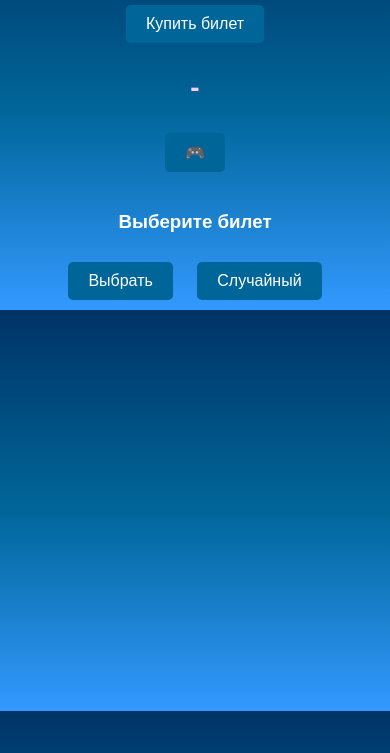
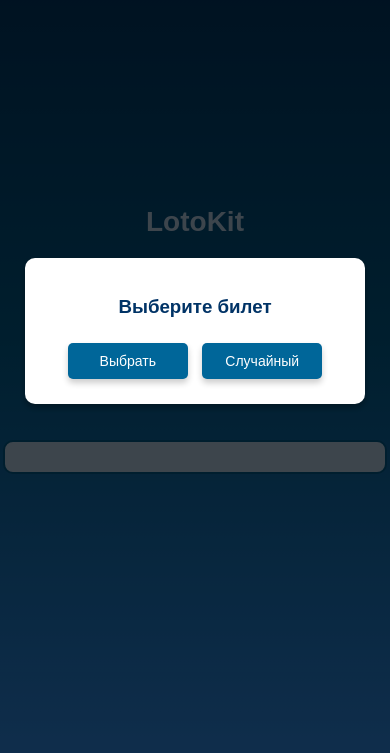
Before and after one commit to kitabski/telegram-lotto, a plain HTML site: page game.html in a window 390 px wide. Shown: the part 91-844 px from the top of the page. Drawn offline with Linux system fonts and the light colour scheme.

Commit message:
game.html

```diff
--- a/game.html
+++ b/game.html
@@ -6,7 +6,7 @@
     <title>LotoKit Game</title>
     <script src="app.js" defer></script>
     <style>
-        /* Общие стили из app.js */
+        /* Общие стили */
         body {
             font-family: Arial, sans-serif;
             margin: 0;
@@ -14,18 +14,28 @@
             text-align: center;
             background: linear-gradient(to bottom, #003366, #006699, #3399ff); /* Морская тема */
             color: white;
+            display: flex;
+            flex-direction: column;
+            align-items: center;
+            justify-content: center;
+            min-height: 100vh;
         }
 
         .container {
-            max-width: 100%;
-            margin: 0 auto;
-            padding: 10px;
+            width: 100%;
+            max-width: 800px;
+            padding: 20px;
+            box-sizing: border-box;
+            display: flex;
+            flex-direction: column;
+            align-items: center;
+            gap: 20px;
         }
 
         h1 {
             font-size: 36px;
-            margin-bottom: 10px;
             color: #cce7ff; /* Светло-голубой */
+            margin-bottom: 20px;
         }
 
         .animated-number {
@@ -39,34 +49,162 @@
             justify-content: center;
         }
 
-        /* Кнопки и другие стили из app.js */
+        .grid {
+            display: grid;
+            grid-template-columns: repeat(10, 1fr); /* 10 столбцов */
+            gap: 5px;
+            margin: 10px 0;
+            width: 100%;
+        }
+
+        .grid .cell {
+            width: 100%;
+            aspect-ratio: 1; /* Квадратные ячейки */
+            background-color: #cce7ff;
+            border: 1px solid #ffffff;
+            border-radius: 50%;
+            font-size: 12px;
+            font-weight: bold;
+            display: flex;
+            align-items: center;
+            justify-content: center;
+            color: #003366;
+        }
+
+        .grid .cell.red {
+            background-color: #ff6666; /* Красный */
+            color: white;
+        }
+
+        .ticket {
+            display: grid;
+            grid-template-columns: repeat(9, 1fr); /* 9 столбцов */
+            gap: 5px;
+            padding: 15px;
+            border: 2px solid #006699;
+            border-radius: 10px;
+            background-color: #cce7ff;
+            width: 100%;
+        }
+
+        .ticket .cell {
+            width: 100%;
+            aspect-ratio: 1; /* Квадратные ячейки */
+            background-color: white;
+            border: 1px solid #006699;
+            font-size: 14px;
+            font-weight: bold;
+            display: flex;
+            align-items: center;
+            justify-content: center;
+        }
+
+        .ticket .cell.marked {
+            background-color: #66ccff; /* Голубой */
+            color: white;
+        }
+
+        .button-container {
+            display: flex;
+            justify-content: center;
+            gap: 20px;
+        }
+
         button {
             padding: 10px 20px;
             font-size: 16px;
-            margin: 10px;
             background-color: #006699;
             color: white;
             border: none;
             border-radius: 5px;
             cursor: pointer;
+            box-shadow: 0 4px 6px rgba(0, 0, 0, 0.2);
+            transition: all 0.3s;
         }
 
         button:hover {
             background-color: #003366;
+            transform: scale(1.05);
+        }
+
+        button:disabled {
+            background-color: #999;
+            cursor: not-allowed;
+        }
+
+        /* Модальное окно */
+        .modal {
+            display: none;
+            position: fixed;
+            top: 0;
+            left: 0;
+            width: 100%;
+            height: 100%;
+            background-color: rgba(0, 0, 0, 0.7);
+            display: flex;
+            justify-content: center;
+            align-items: center;
+            z-index: 1000;
+        }
+
+        .modal-content {
+            background-color: white;
+            border-radius: 10px;
+            padding: 20px;
+            text-align: center;
+            width: 300px;
+            box-shadow: 0 4px 6px rgba(0, 0, 0, 0.3);
+        }
+
+        .modal-content h3 {
+            margin-bottom: 20px;
+            color: #003366;
+        }
+
+        .modal-content button {
+            padding: 10px;
+            margin: 5px;
+            width: 120px;
+            background-color: #006699;
+            color: white;
+            border: none;
+            border-radius: 5px;
+            cursor: pointer;
+            font-size: 14px;
+        }
+
+        .modal-content button:hover {
+            background-color: #003366;
+        }
+
+        @media (max-width: 768px) {
+            .container {
+                gap: 15px;
+            }
+
+            h1 {
+                font-size: 28px;
+            }
+
+            button {
+                font-size: 14px;
+                padding: 8px 16px;
+            }
         }
     </style>
 </head>
 <body>
     <div class="container">
         <h1>LotoKit</h1>
-        <div>
+        <div class="button-container">
             <button id="buy-ticket">Купить билет</button>
+            <button id="start-game" disabled>Начать игру</button>
         </div>
         <div class="animated-number" id="animated-number">-</div>
         <div class="grid" id="number-grid"></div>
         <div class="ticket" id="ticket"></div>
-        <button id="start-game" disabled>🎮</button>
     </div>
+
     <!-- Всплывающее окно -->
     <div class="modal" id="ticket-modal">
         <div class="modal-content">
```
